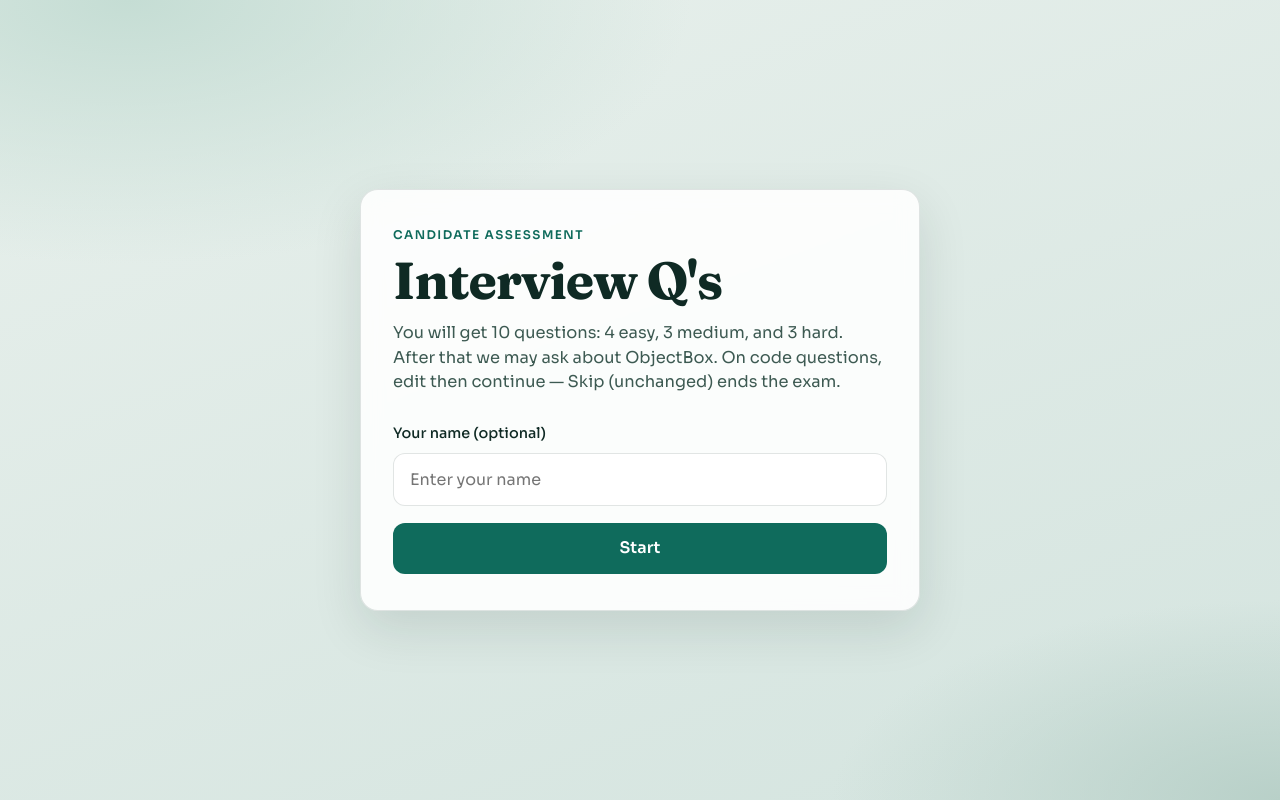
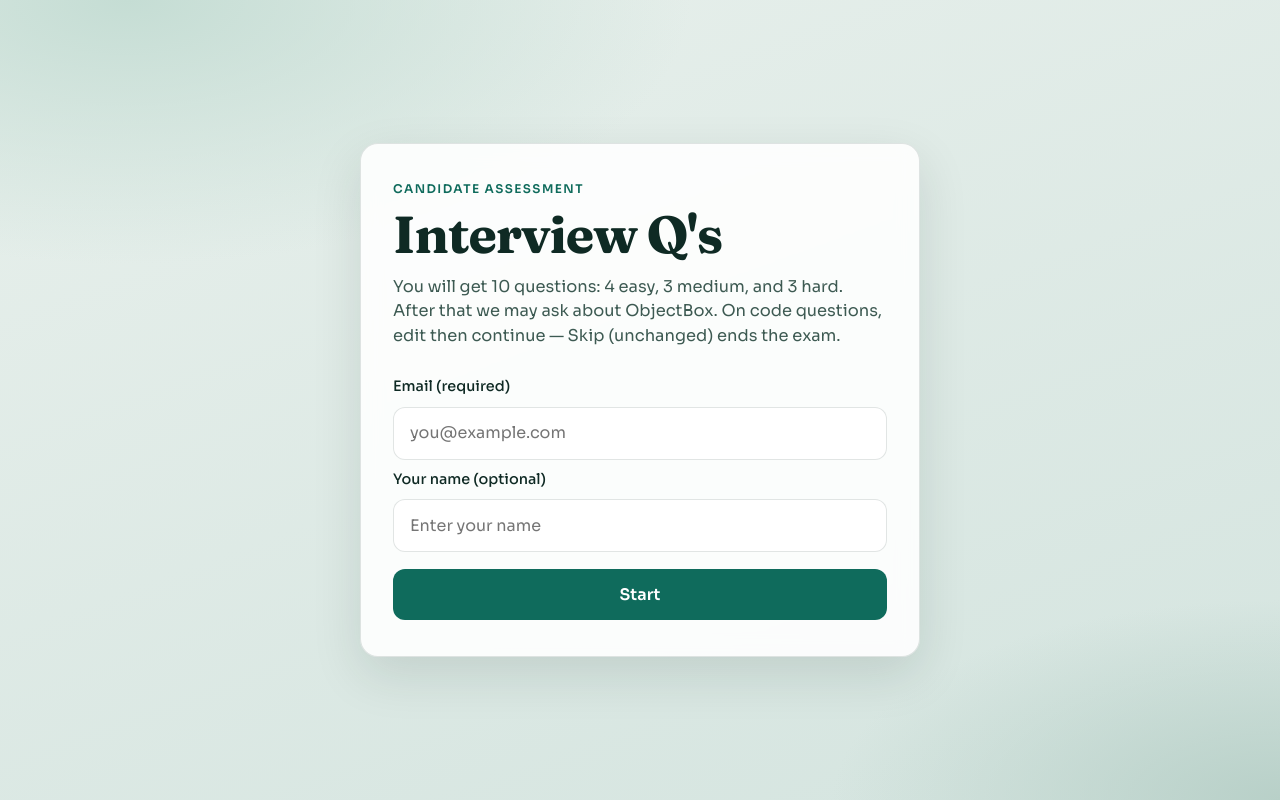
Before and after one commit to TryAdd/interview-Qs, a React (Vite) app: page / in a window 1280 px wide. Built offline with nearby package versions, Linux system fonts and the light colour scheme.

Commit message:
adjust email design

```diff
--- a/src/index.css
+++ b/src/index.css
@@ -1,4 +1,4 @@
-@import url('https://fonts.googleapis.com/css2?family=Fraunces:opsz,wght@9..144,600;9..144,700&family=Sora:wght@400;500;600&display=swap');
+@import url("https://fonts.googleapis.com/css2?family=Fraunces:opsz,wght@9..144,600;9..144,700&family=Sora:wght@400;500;600&display=swap");
 
 :root {
   --bg-1: #e8f0ec;
@@ -16,7 +16,7 @@
   --review: #6b5a1b;
   --shadow: 0 18px 50px rgba(15, 42, 36, 0.12);
   --radius: 18px;
-  font-family: 'Sora', sans-serif;
+  font-family: "Sora", sans-serif;
   line-height: 1.5;
   font-weight: 400;
   color: var(--ink);
@@ -50,7 +50,7 @@ h1,
 h2,
 .brand,
 .brand-sm {
-  font-family: 'Fraunces', serif;
+  font-family: "Fraunces", serif;
   font-weight: 700;
   letter-spacing: -0.02em;
 }
@@ -139,8 +139,9 @@ textarea {
   font-weight: 500;
 }
 
-input[type='text'],
-input[type='password'],
+input[type="text"],
+input[type="email"],
+input[type="password"],
 textarea {
   width: 100%;
   border: 1px solid var(--border);
@@ -149,7 +150,9 @@ textarea {
   background: #fff;
   color: var(--ink);
   outline: none;
-  transition: border-color 0.15s ease, box-shadow 0.15s ease;
+  transition:
+    border-color 0.15s ease,
+    box-shadow 0.15s ease;
 }
 
 input:focus,
@@ -170,7 +173,10 @@ textarea {
   padding: 0.85rem 1.35rem;
   font-weight: 600;
   cursor: pointer;
-  transition: background 0.15s ease, transform 0.15s ease, opacity 0.15s ease;
+  transition:
+    background 0.15s ease,
+    transform 0.15s ease,
+    opacity 0.15s ease;
 }
 
 .btn:disabled {
@@ -349,7 +355,9 @@ textarea {
   border-radius: 12px;
   background: #fff;
   cursor: pointer;
-  transition: border-color 0.15s ease, background 0.15s ease;
+  transition:
+    border-color 0.15s ease,
+    background 0.15s ease;
 }
 
 .option:hover {
@@ -580,6 +588,12 @@ textarea {
   font-size: 1.08rem;
 }
 
+.summary-email {
+  color: var(--accent);
+  font-size: 0.9rem;
+  font-weight: 500;
+}
+
 .summary-time {
   color: var(--ink-muted);
   font-size: 0.9rem;
--- a/src/pages/AdminPage.jsx
+++ b/src/pages/AdminPage.jsx
@@ -105,6 +105,9 @@ function SubmissionCard({ sub }) {
         <summary className="submission-summary">
           <div className="summary-top">
             <strong className="summary-name">{sub.name}</strong>
+            {sub.email ? (
+              <span className="summary-email">{sub.email}</span>
+            ) : null}
             <span className="summary-time">{formatTime(sub.submittedAt)}</span>
             <span className="summary-chevron" aria-hidden="true" />
           </div>
--- a/src/pages/QuizPage.jsx
+++ b/src/pages/QuizPage.jsx
@@ -126,9 +126,15 @@ function buildGradedAnswers(examQuestions, answers, options = {}) {
   })
 }
 
+function isValidEmail(value) {
+  return /^[^\s@]+@[^\s@]+\.[^\s@]+$/.test(value.trim())
+}
+
 export default function QuizPage() {
   const [phase, setPhase] = useState('start')
   const [name, setName] = useState('')
+  const [email, setEmail] = useState('')
+  const [startError, setStartError] = useState('')
   const [index, setIndex] = useState(0)
   const [answers, setAnswers] = useState({})
   const [examQuestions, setExamQuestions] = useState([])
@@ -319,6 +325,7 @@ export default function QuizPage() {
       await addSubmission({
         id: crypto.randomUUID(),
         name: name.trim() || 'Anonymous',
+        email: email.trim(),
         submittedAt: new Date().toISOString(),
         endedEarly,
         skippedAtQuestion,
@@ -356,6 +363,11 @@ export default function QuizPage() {
 
   function handleStart(e) {
     e.preventDefault()
+    if (!isValidEmail(email)) {
+      setStartError('Please enter a valid email address.')
+      return
+    }
+    setStartError('')
     focusLeavesRef.current = []
     awaySinceRef.current = null
     lastLeaveAtRef.current = 0
@@ -415,6 +427,7 @@ export default function QuizPage() {
       await addSubmission({
         id: crypto.randomUUID(),
         name: name.trim() || 'Anonymous',
+        email: email.trim(),
         submittedAt: new Date().toISOString(),
         endedEarly: false,
         skippedAtQuestion: null,
@@ -529,6 +542,22 @@ export default function QuizPage() {
             Skip (unchanged) ends the exam.
           </p>
           <form className="start-form" onSubmit={handleStart}>
+            <label htmlFor="candidate-email">Email (required)</label>
+            <input
+              id="candidate-email"
+              type="email"
+              value={email}
+              onChange={(e) => {
+                setEmail(e.target.value)
+                if (startError) setStartError('')
+              }}
+              onPaste={blockPaste}
+              onDrop={blockPaste}
+              onKeyDown={blockPasteKeys}
+              placeholder="you@example.com"
+              autoComplete="email"
+              required
+            />
             <label htmlFor="candidate-name">Your name (optional)</label>
             <input
               id="candidate-name"
@@ -541,6 +570,7 @@ export default function QuizPage() {
               placeholder="Enter your name"
               autoComplete="name"
             />
+            {startError ? <p className="form-error">{startError}</p> : null}
             <button type="submit" className="btn btn-primary">
               Start
             </button>
```
